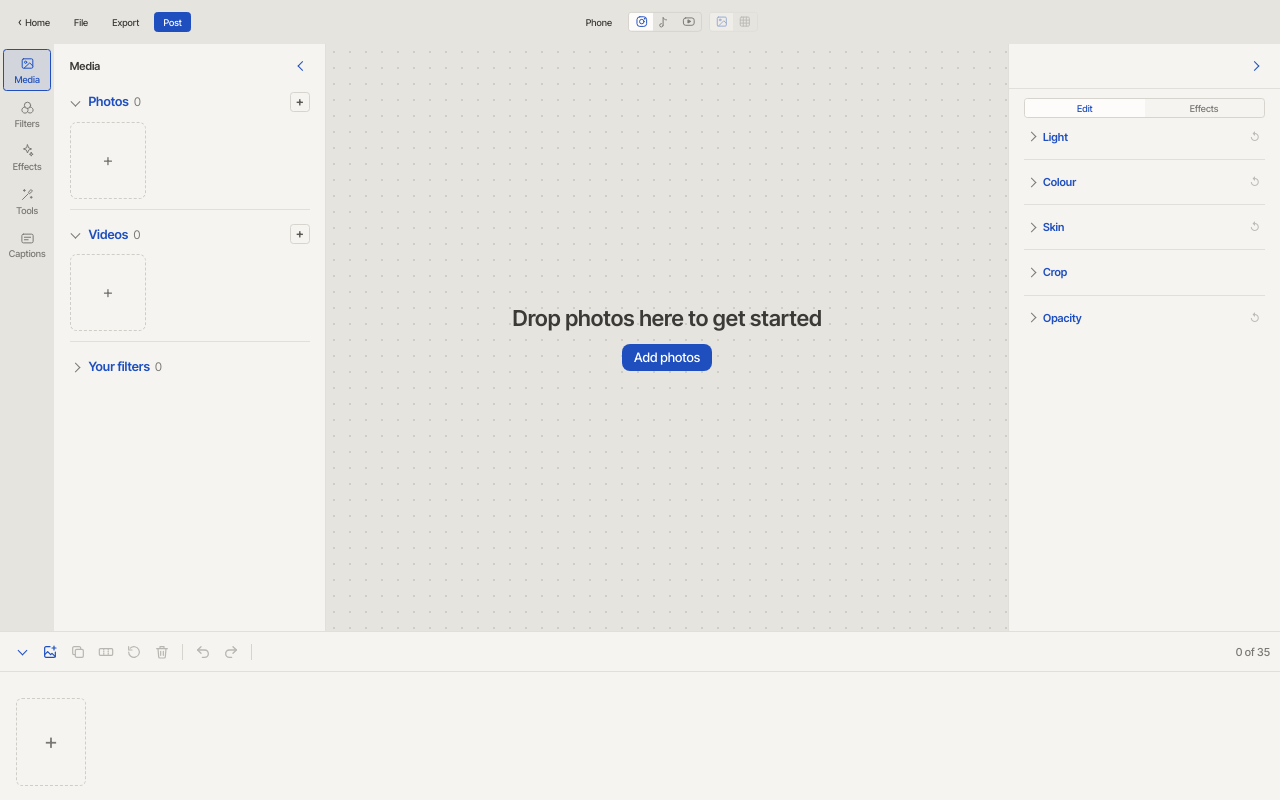
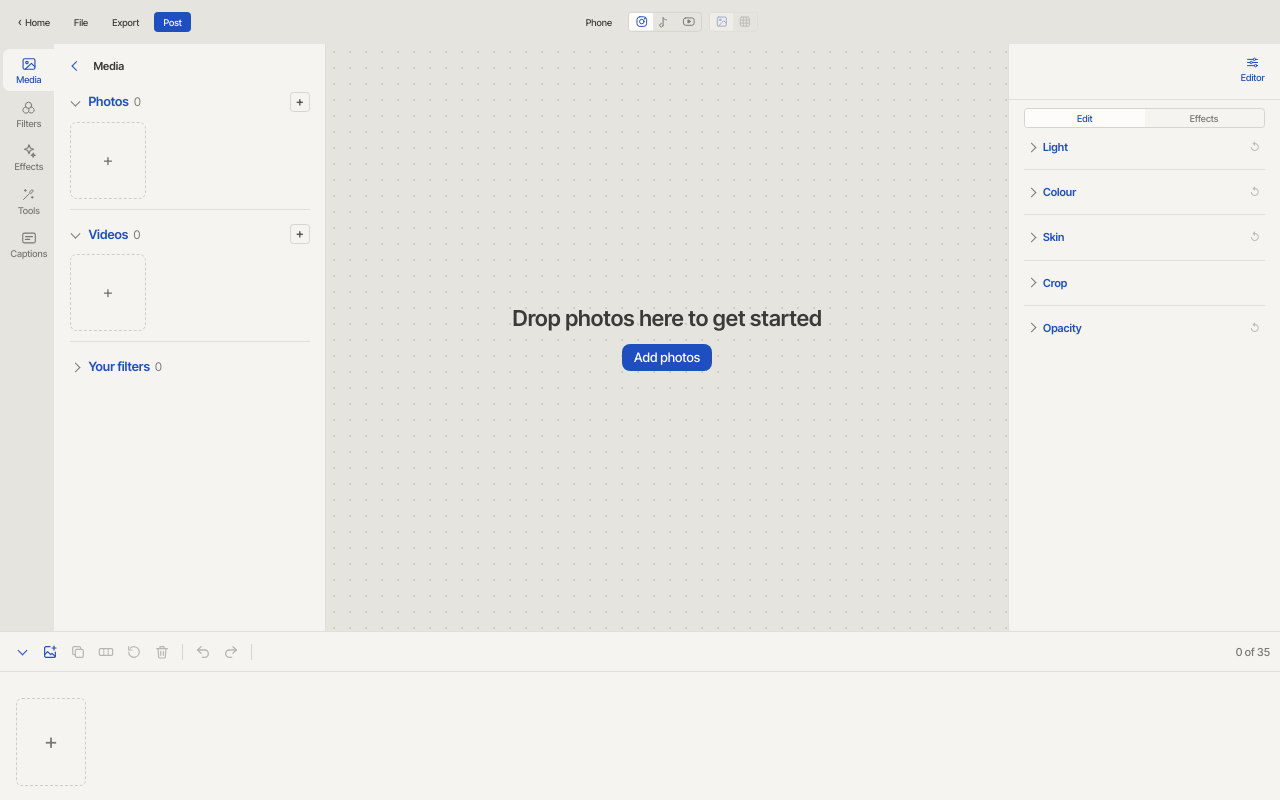
Before and after one commit to cryptoegg/ans-photo-editor, a plain HTML site: page index.html in a window 1280 px wide. Drawn offline with nearby package versions, Linux system fonts and the light colour scheme.

Commit message:
Columns fold like the Visualiser's: ‹ before the column's name, the open rail item joined to it, one Editor button at the top right
Co-Authored-By: Claude Opus 5.5 <noreply@anthropic.com>

```diff
--- a/js/ui/mediaColumn.js
+++ b/js/ui/mediaColumn.js
@@ -36,6 +36,7 @@ function setFolded(on) {
   $("media-col").classList.toggle("folded", on);
   $("workspace").classList.toggle("no-media", on);
   try { localStorage.setItem(FOLD_KEY, on ? "1" : "0"); } catch (e) {}
+  document.querySelectorAll("#rail button").forEach((b) => b.classList.toggle("on", !on && b.dataset.lib === state.lib)); // (folded: none lit)
   window.dispatchEvent(new Event("resize")); // (the canvas fits the new width)
 }
 
@@ -70,13 +71,13 @@ function build() {
   col.replaceChildren();
 
   const head = el("div", "col-head");
-  // (like the Editor's: the name, then a blue arrow at the right that folds the column away)
+  // (as the Lyric Visualiser's, Tom 2026-11-23: the blue ‹ first, then the name: "‹ Filters"; it folds the column away)
   const fold = el("button", "col-fold");
   fold.type = "button";
   fold.title = "Fold this column";
   fold.setAttribute("aria-label", "Fold this column");
   fold.onclick = () => setFolded(!col.classList.contains("folded"));
-  head.append(el("span", "col-title", LIBS[lib]), fold);
+  head.append(fold, el("span", "col-title", LIBS[lib]));
   col.append(head);
   if (lib !== "media") {
     const host = el("div", "lib-body panel"); // (".panel": the Editor's own look for sliders, switches and boxes)
--- a/js/ui/panel.js
+++ b/js/ui/panel.js
@@ -56,14 +56,20 @@ export function initPanel() {
   const foldEditor = (on) => {
     document.getElementById("panel").classList.toggle("folded", on);
     document.getElementById("workspace").classList.toggle("no-editor", on);
+    const b = document.getElementById("btn-editor-open");
+    b.classList.toggle("on", !on); b.title = on ? "Open the Editor" : "Fold the Editor";
     try { localStorage.setItem("ans_photo_editor_folded", on ? "1" : "0"); } catch (e) {}
     window.dispatchEvent(new Event("resize"));
   };
   let folded = false;
   try { folded = localStorage.getItem("ans_photo_editor_folded") === "1"; } catch (e) {}
   foldEditor(folded);
-  document.getElementById("btn-editor-open").onclick = () => foldEditor(false);
-  document.getElementById("btn-editor-fold").onclick = () => foldEditor(!document.getElementById("panel").classList.contains("folded"));
+  // (one Editor button at the window's top right, open or folded, as the Lyric Visualiser's #nl-editor-btn: it opens and
+  // shuts the column, lit while it's open; Tom, 2026-11-23)
+  const editorBtn = document.getElementById("btn-editor-open");
+  document.getElementById("workspace").append(editorBtn);
+  editorBtn.onclick = () => foldEditor(!document.getElementById("panel").classList.contains("folded"));
+  document.getElementById("btn-editor-fold").hidden = true;
   document.getElementById("panel").addEventListener("click", (e) => { if (e.target === e.currentTarget && e.currentTarget.classList.contains("folded")) foldEditor(false); });
   // The presets row: every filter (yours first), Save Preset (this slide's look as one of yours), the dice (a random one)
   const pick = kept("preset-pick");
--- a/styles.css
+++ b/styles.css
@@ -1044,3 +1044,17 @@ body.strip-folded .tool-row .strip-fold::before { top: 9px; }
 
 /* The filter's name in Effects, with its bin at the right (Tom, 2026-11-23) */
 .panel .fx-filter-head { display: flex; align-items: center; justify-content: space-between; min-height: 28px; }
+
+/* ---- Folding the columns, as the Lyric Visualiser's (Tom, 2026-11-23): "‹ Filters" on the left (the arrow first); the
+   open rail item joined to its column in the column's colour; one Editor button at the top right, open or folded */
+.col-title { margin-right: 0; flex: 1; }
+.col-fold::before { left: 4px; }
+.rail { padding-right: 0; }
+.rail button.on { color: var(--accent-ink); border-color: transparent; background: var(--panel); border-radius: 8px 0 0 8px; }
+.rail button.on:hover { background: var(--panel); }
+.workspace { position: relative; }
+.rail-float { display: flex; top: 4px; right: 4px; z-index: 30; }
+.rail-float.on { color: var(--accent-ink); }
+.rail-float.on:hover { border-color: transparent; }
+.panel .ed-head { padding-right: 52px; height: 40px; }
+.ed-fold[hidden] { display: none; }
```
Also changed, not shown: 1 other file.
